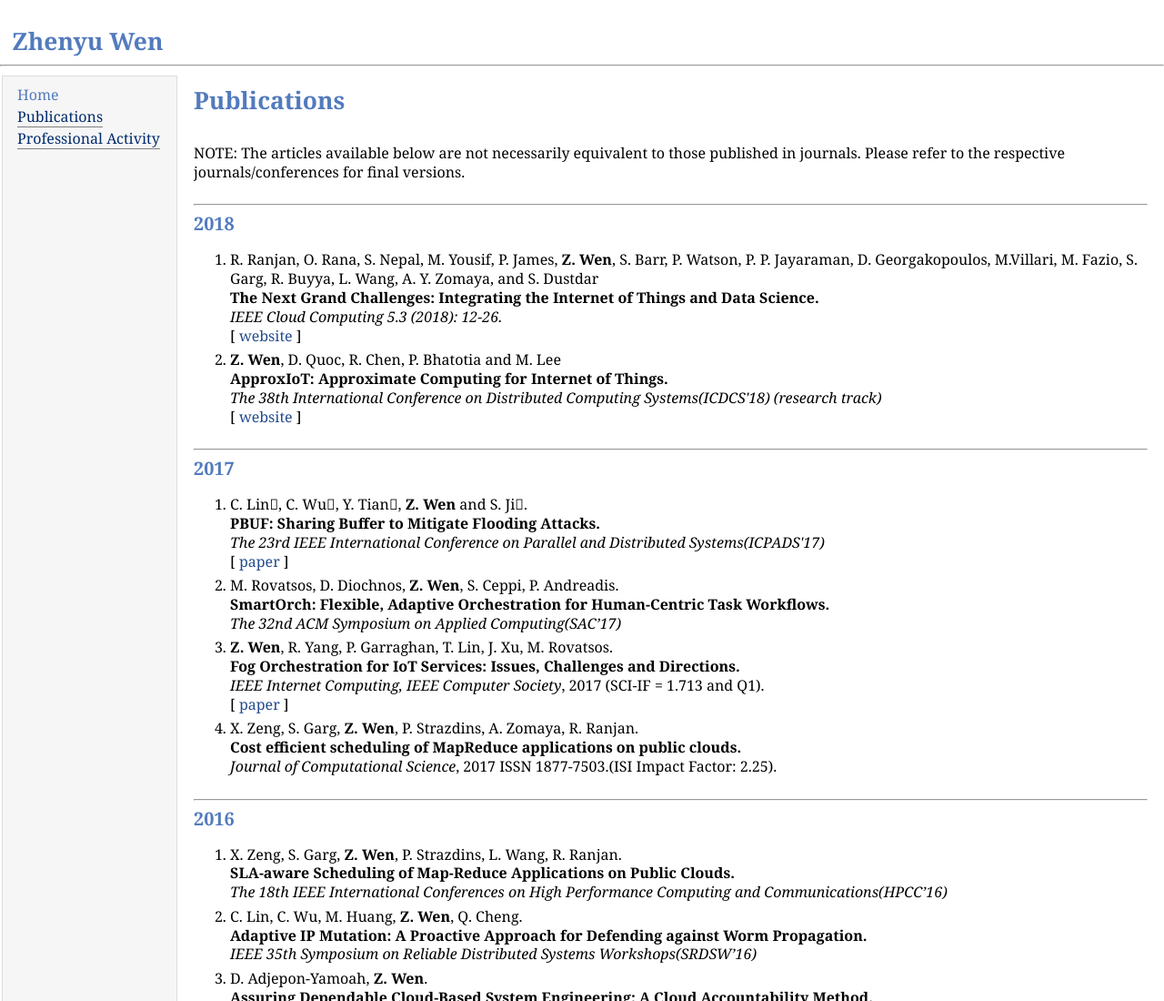
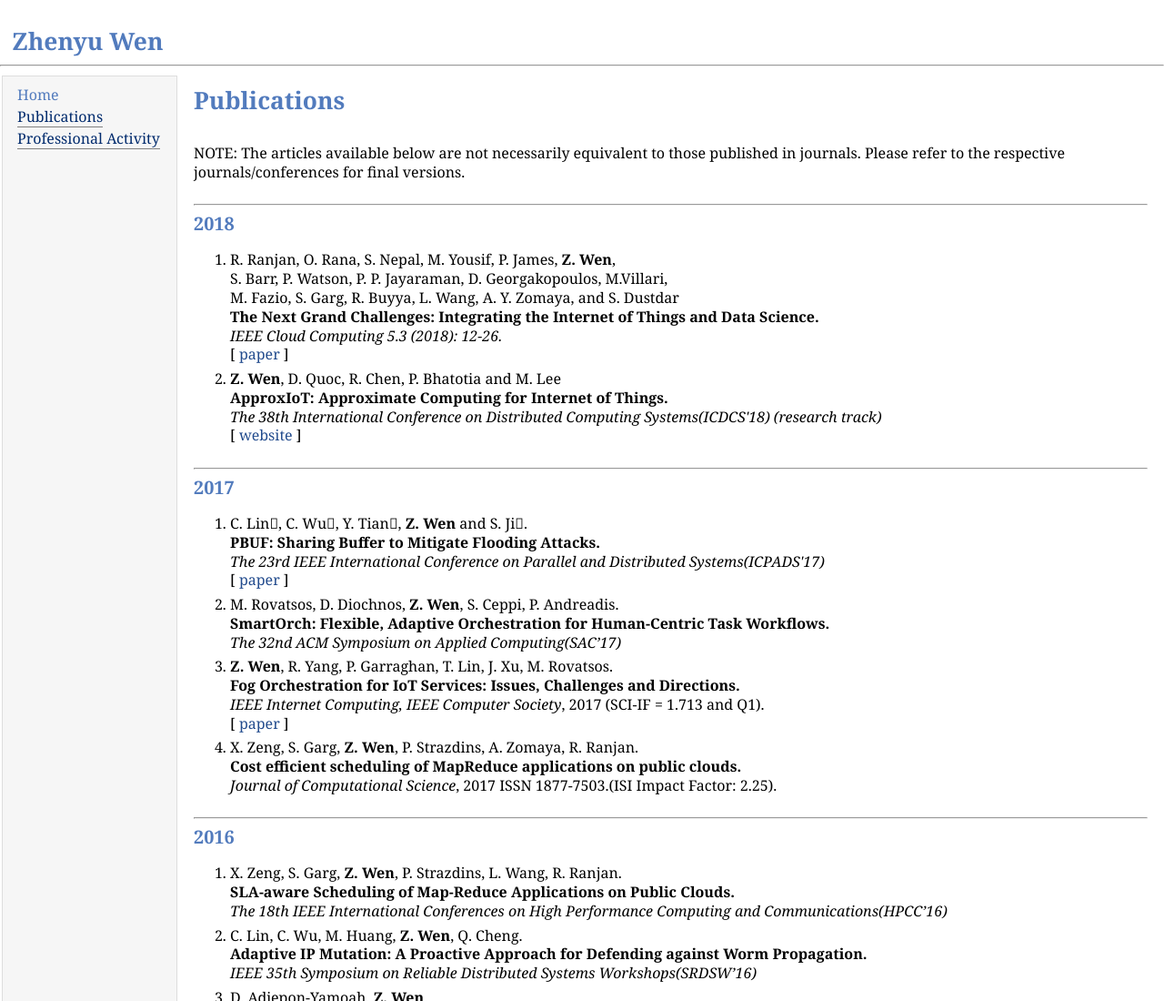
Before and after one commit to lukewen427/lukewen427.github.io, a plain HTML site: page publication.html in a window 1280 px wide. Shown: the top 1100 px of the page at 91% size. Drawn offline with Linux system fonts and the light colour scheme.

Commit message:
update profile

```diff
--- a/publication.html
+++ b/publication.html
@@ -39,12 +39,12 @@
         <h2><hr><a name="2018"></a>2018</h2>
         <ol>
           <li><p>
-            R. Ranjan, O. Rana, S. Nepal, M. Yousif, P. James, <b>Z. Wen</b>,
-            S.  Barr, P. Watson, P. P. Jayaraman, D. Georgakopoulos, M.Villari,
+            R. Ranjan, O. Rana, S. Nepal, M. Yousif, P. James, <b>Z. Wen</b>,<br>
+            S.  Barr, P. Watson, P. P. Jayaraman, D. Georgakopoulos, M.Villari,<br>
             M. Fazio, S. Garg, R. Buyya, L. Wang, A. Y. Zomaya, and S. Dustdar <br>
             <b>The Next Grand Challenges: Integrating the Internet of Things and Data Science.</b><br>
             <i>IEEE Cloud Computing 5.3 (2018): 12-26.</i><br>
-            [ <a href="https://rranjans.files.wordpress.com/2018/06/08383659.pdf">website</a> ]
+            [ <a href="https://rranjans.files.wordpress.com/2018/06/08383659.pdf">paper</a> ]
           </p></li>
             <li><p>
               <b>Z. Wen</b>, D. Quoc, R. Chen, P. Bhatotia and M. Lee <br>
```
